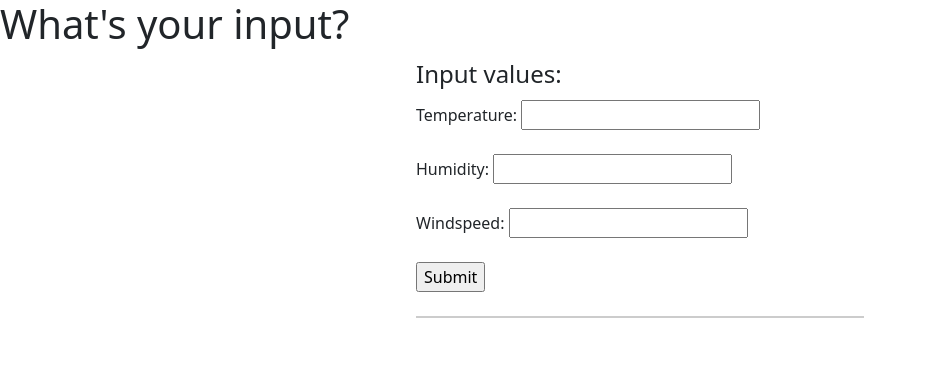
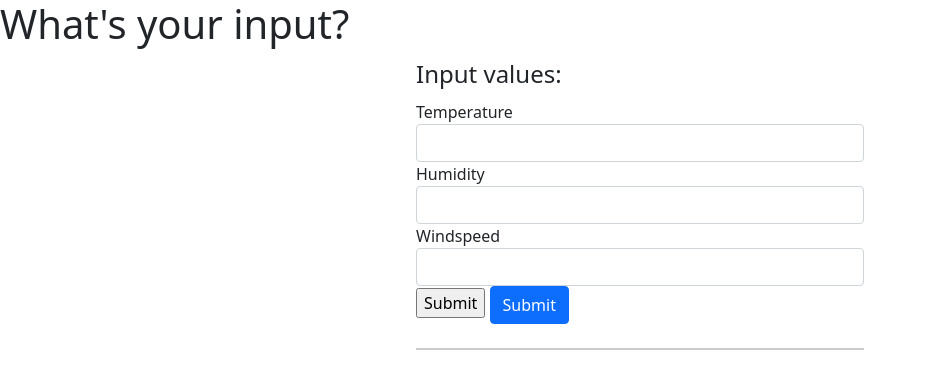
Before and after one commit to jinhere/ML-webservice, a Flask app: page / in a window 1280 px wide. Shown: the top 389 px of the page, without its empty margins (0-926 px from the left). Run offline with Flask 2, Linux system fonts and the light colour scheme; parts of the project's set-up code (start-up, migrations or seed data) failed here and were passed over.

Commit message:
second commit

```diff
--- a/app.py
+++ b/app.py
@@ -29,3 +29,4 @@ def main():
                                                      'Humidity':humidity,
                                                      'Windspeed':windspeed},
                                      result=prediction)
+# https://stackoverflow.com/questions/29086398/sklearn-turning-off-warnings/32389270
--- a/templates/main.html
+++ b/templates/main.html
@@ -25,20 +25,23 @@
   <body>
     <h1>What's your input?</h1>
     <form action="{{ url_for('main') }}" method="POST">
-        <fieldset>
-            <legend>Input values:</legend>
-            Temperature:
-            <input name="temperature" type="number" step="any" required>
-            <br>
-            <br> Humidity:
-            <input name="humidity" type="number" step="any"  required>
-            <br>
-            <br> Windspeed:
-            <input name="windspeed" type="number" step="any"  required>
-            <br>
-            <br>
-            <input type="submit">
-        </fieldset>
+
+        <legend>Input values:</legend>
+        <div class="form-group">
+            <label for="temperature">Temperature</label>
+            <input type="number" class="form-control" name="temperature" step="any">
+          </div>
+          <div class="form-group">
+            <label for="humidity">Humidity</label>
+            <input type="number" class="form-control" name="humidity" step="any">
+          </div>
+          <div class="form-group">
+            <label for="windspeed">Windspeed</label>
+            <input type="number" class="form-control" name="windspeed"  step="any">
+          </div>
+          <input type="submit">
+          <button type="submit" class="btn btn-primary">Submit</button>
+
     </form>
     <br>
     <div class="result" valign="center">
```
Also changed, not shown: 1 other file.
